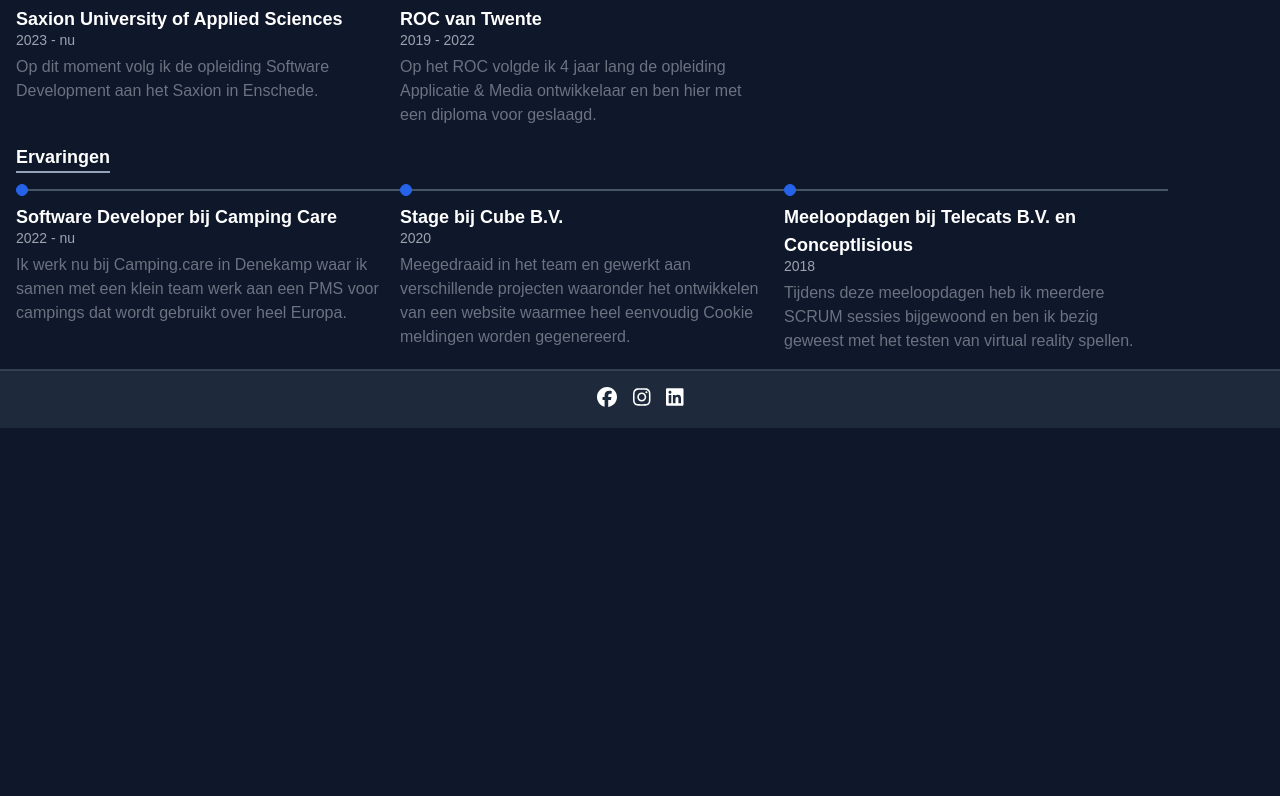
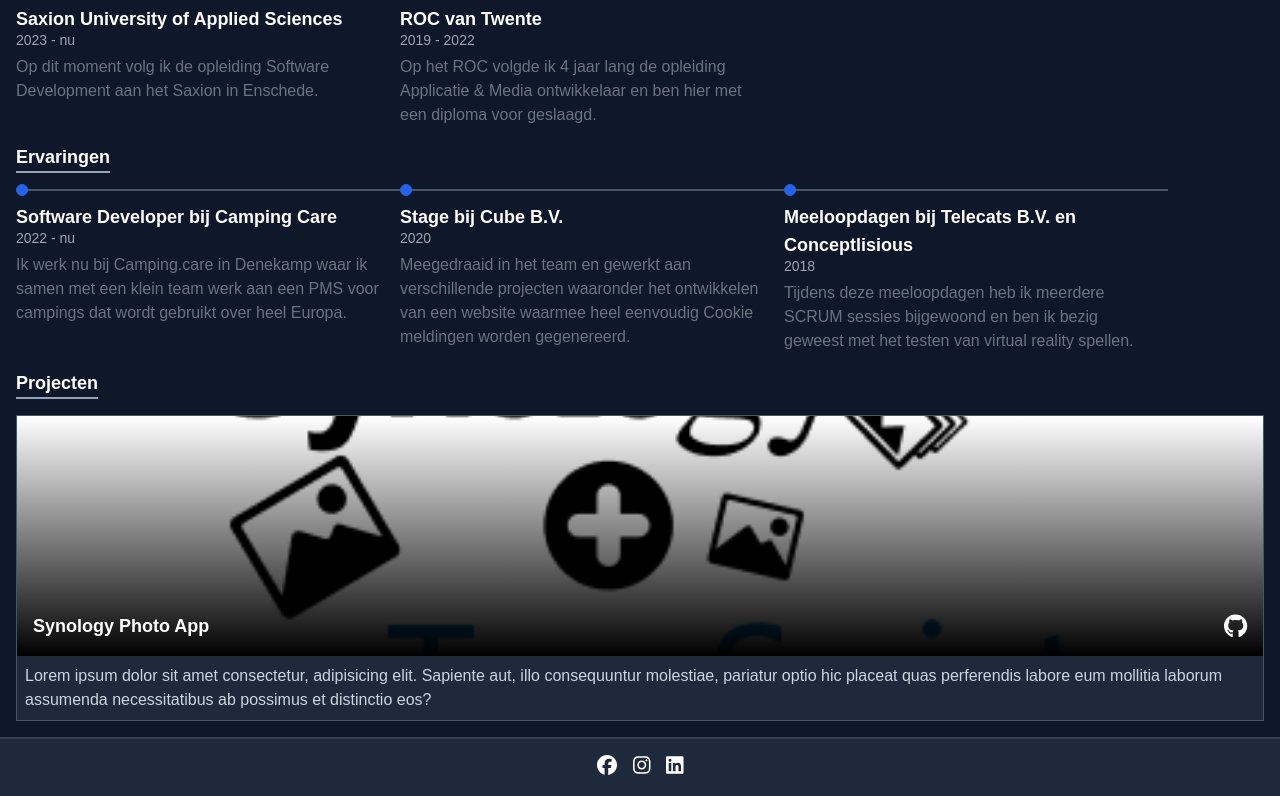
Before and after one commit to SamElfring/samelfring.dev, a Vue app: page / in a window 1280 px wide. Shown: the part 687-1483 px from the top of the page. Before the commit the page ends 1115 px from the top, so only its background shows below. Built offline with nearby package versions, Linux system fonts and the light colour scheme.

Commit message:
Added Projects section

```diff
--- a/src/App.vue
+++ b/src/App.vue
@@ -11,6 +11,8 @@
         <Study class="mt-4" />
 
         <Experiences class="mt-4" />
+
+        <Projects class="mt-4" />
     </div>
 
     <Footer />
@@ -23,6 +25,7 @@ import NavigationButtons from "./components/NavigationButtons.vue";
 import AboutMe from "./components/about/AboutMe.vue";
 import Study from "./components/Study.vue";
 import Experiences from "./components/Experiences.vue";
+import Projects from "./components/Projects.vue";
 import Footer from "./components/Footer.vue";
 </script>
 
--- /dev/null
+++ b/src/components/Projects.vue
@@ -0,0 +1,56 @@
+<template>
+    <div id="projects">
+        <div class="section-title">Projecten</div>
+
+        <div class="grid grid-cols-1">
+            <div
+                v-for="item in projectItems"
+                :key="item.title"
+                class="border border-slate-600"
+            >
+                <div
+                    class="bg-center bg-cover h-60 p-2 relative flex items-end"
+                    :style="{ backgroundImage: `url('${item.img}')` }"
+                >
+                    <div class="absolute top-0 left-0 w-full h-full bg-gradient-to-b    from-transparent to-black"></div>
+
+                    <div class="z-10 p-2 flex justify-between items-center w-full">
+                        <p class="font-bold text-lg">{{ item.title }}</p>
+
+                        <a
+                            v-for="url in item.urls"
+                            :key="url[1]"
+                            :href="url[1]"
+                            target="_blank"
+                            class="flex gap-2"
+                        >
+                            <font-awesome-icon
+                                :icon="url[0]"
+                                class="text-2xl rounded-full"
+                            ></font-awesome-icon>
+                        </a>
+                    </div>
+                </div>
+
+                <div class="p-2 bg-slate-800">
+                    <p class="text-slate-300">{{ item.description }}</p>
+                </div>
+            </div>
+        </div>
+    </div>
+</template>
+
+<script setup>
+const projectItems = [
+    {
+        title: "Synology Photo App",
+        img: "img/projects/synologyapp.png",
+        description: "Lorem ipsum dolor sit amet consectetur, adipisicing elit. Sapiente aut, \
+                        illo consequuntur molestiae, pariatur optio hic placeat quas perferendis \
+                        labore eum mollitia laborum assumenda necessitatibus ab possimus et distinctio eos?",
+        urls: [
+            ["fa-brands fa-github", "#"]
+        ]
+    }
+];
+</script>
```
Also changed, not shown: public/img/projects/synologyapp.png (added).
